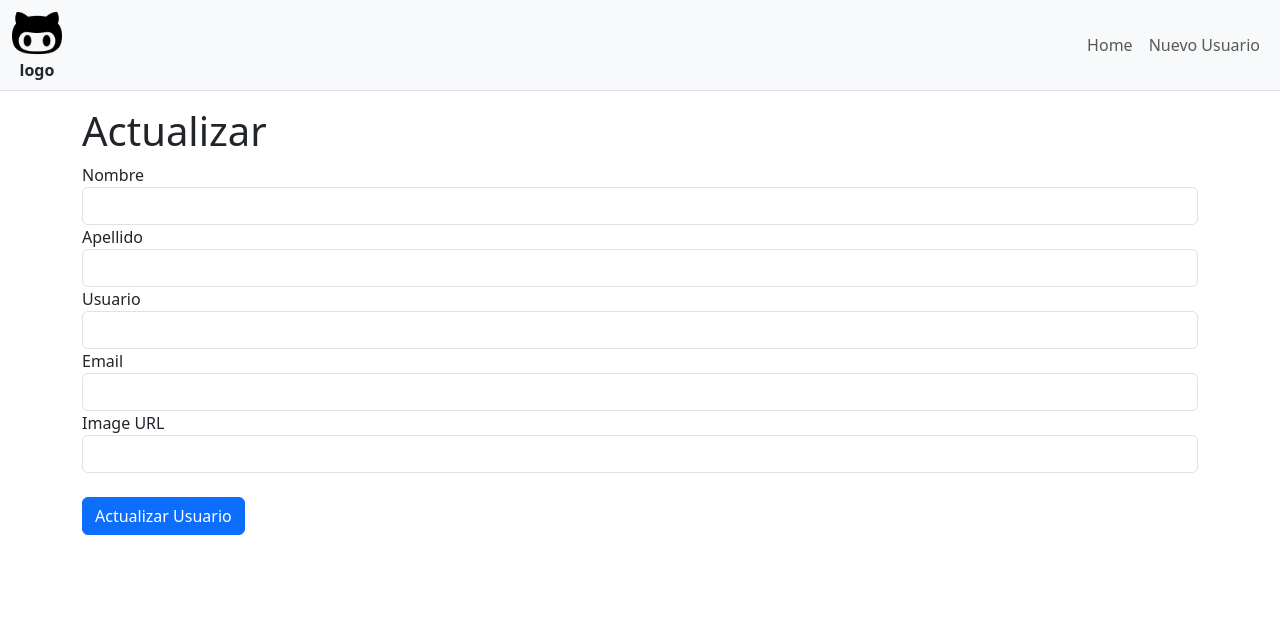
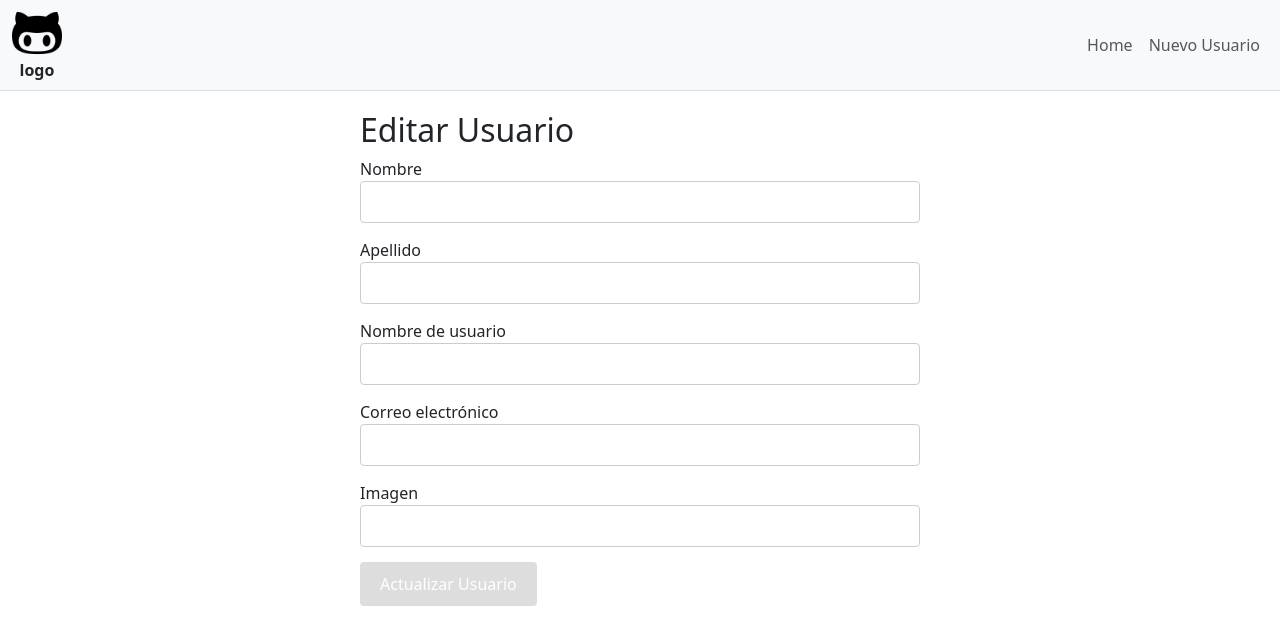
Before and after one commit to PamelaErraes/userApp-actv6, an Angular app: page /updateuser/1 in a window 1280 px wide. Shown: the top 644 px of the page. Built offline with nearby package versions, Linux system fonts and the light colour scheme; no server answers.

Commit message:
he terminado el proyecto  pero esta incompleta

```diff
--- a/src/app/components/home/home.component.html
+++ b/src/app/components/home/home.component.html
@@ -26,7 +26,7 @@
             </button>
 
             <!-- Borrar -->
-            <button class="d-flex flex-column btn btn-light align-items-center p-2" (click)="deleteUser(usuario.id)">
+            <button class="d-flex flex-column btn btn-light align-items-center p-2" (click)="deleteUser(usuario._id)">
               <i class="bi bi-trash" style="font-size: 1.5rem;"></i>
               <span style="font-size: 0.9rem;">Eliminar</span>
             </button>
@@ -45,9 +45,18 @@
   </div>
   <!-- Paginación -->
   <nav class="mt-4">
-    <ul class="justify-content-center pagination">
-      <li class="page-item"><a class="page-link" href="#">1</a></li>
-      <li class="page-item"><a class="page-link" href="#">2</a></li>
-      <li class="page-item"><a class="page-link" href="#">3</a></li>
+    <ul class="pagination justify-content-center">
+      <li class="page-item" [class.disabled]="currentPage === 1">
+        <a class="page-link" (click)="changePage(currentPage - 1)">Anterior</a>
+      </li>
+      @for(page of pages; track page) {
+        <li class="page-item" [class.active]="currentPage === page">
+          <a class="page-link" (click)="changePage(page)">{{ page }}</a>
+        </li>
+      }
+      <li class="page-item" [class.disabled]="currentPage === totalPages">
+        <a class="page-link" (click)="changePage(currentPage + 1)">Siguiente</a>
+      </li>
     </ul>
   </nav>
+</div>
--- a/src/app/components/home/home.component.ts
+++ b/src/app/components/home/home.component.ts
@@ -13,22 +13,36 @@ import { RouterLink } from '@angular/router';
 })
 export class HomeComponent {
   arrUsuarios: IUser[] = [];
+  currentPage: number = 1;
+  totalPages: number = 1;
+  pages: number[] = [];
   apiService = inject(UserService);
 
   // Cargar usuarios automáticamente al inicializar el componente
- ngOnInit(){
-
-  this.apiService.getAll().subscribe( response =>{
-    this.arrUsuarios = response.results;
-    //console.log(response.results)
-
-  })
+  ngOnInit() {
+    this.loadUsers();
   }
 
-deleteUser(id: number) {
+  loadUsers() {
+    this.apiService.getUsers(this.currentPage).subscribe(response => {
+      this.arrUsuarios = response.results;
+      this.totalPages = response.total_pages;
+      this.pages = Array.from({ length: this.totalPages }, (_, i) => i + 1); // Generar las páginas
+
+    });
+  }
+
+  changePage(page: number): void {
+    if (page >= 1 && page <= this.totalPages) {
+      this.currentPage = page;
+      this.loadUsers(); // Recargar los usuarios de la nueva página
+    }
+  }
+
+  deleteUser(id: string){
     Swal.fire({
       title: '¿Estás seguro?',
-    text: 'Esta acción no se puede deshacer',
+      text: 'No podrás revertir esta acción.',
       icon: 'warning',
       showCancelButton: true,
       confirmButtonColor: '#d33',
@@ -38,16 +52,17 @@ deleteUser(id: number) {
     }).then((result) => {
       if (result.isConfirmed) {
         this.apiService.deleteUser(id).subscribe(() => {
-        this.arrUsuarios = this.arrUsuarios.filter(user => user.id !== id);
+          this.arrUsuarios = this.arrUsuarios.filter(user => user._id !== id);
 
-        // Mostrar mensaje de éxito
-        Swal.fire(
-          'Eliminado',
-          'El usuario ha sido eliminado correctamente',
-          'success'
-        );
+          Swal.fire({
+            title: '¡Eliminado!',
+            text: 'El usuario ha sido eliminado correctamente.',
+            icon: 'success',
+            confirmButtonColor: '#3085d6'
+          });
         });
       }
     });
   }
+
 }
--- a/src/app/components/user-form/user-form.component.css
+++ b/src/app/components/user-form/user-form.component.css
@@ -0,0 +1,40 @@
+.user-form-container {
+    max-width: 600px;
+    margin: 0 auto;
+    padding: 20px;
+  }
+
+  .form-group {
+    margin-bottom: 15px;
+  }
+
+  .form-control {
+    width: 100%;
+    padding: 8px;
+    border: 1px solid #ccc;
+    border-radius: 4px;
+  }
+
+  .is-invalid {
+    border-color: red;
+  }
+
+  .invalid-feedback {
+    color: red;
+    font-size: 12px;
+  }
+
+  .btn {
+    padding: 10px 20px;
+    border: none;
+    background-color: #007bff;
+    color: white;
+    font-size: 16px;
+    border-radius: 4px;
+    cursor: pointer;
+  }
+
+  .btn:disabled {
+    background-color: #cccccc;
+    cursor: not-allowed;
+  }
--- a/src/app/components/user-form/user-form.component.html
+++ b/src/app/components/user-form/user-form.component.html
@@ -1,28 +1,74 @@
+<div class="user-form-container ">
+  <h2>{{ isEditMode ? 'Editar Usuario' : 'Crear Usuario' }}</h2>
 
-<div class="container mt-3">
-  <h1> {{isEditMode ? 'Actualizar': 'Nuevo Usuario'}}</h1>
   <form [formGroup]="userForm" (ngSubmit)="submit()">
     <div class="form-group">
       <label for="first_name">Nombre</label>
-          <input type="text" id="first_name"  formControlName="first_name" class="form-control" >
+      <input type="text" id="first_name" formControlName="first_name" class="form-control"
+        [class.is-invalid]="userForm.controls['first_name'].invalid && userForm.controls['first_name'].touched" />
+
+      @if (userForm.controls['first_name'].invalid && userForm.controls['first_name'].touched) {
+      <div class="invalid-feedback">
+        El nombre es obligatorio.
       </div>
+      }
+    </div>
+
     <div class="form-group">
       <label for="last_name">Apellido</label>
-          <input type="text" id="last_name" formControlName="last_name" class="form-control" >
+      <input type="text" id="last_name" formControlName="last_name" class="form-control"
+        [class.is-invalid]="userForm.controls['last_name'].invalid && userForm.controls['last_name'].touched" />
+
+
+      @if (userForm.controls['last_name'].invalid && userForm.controls['last_name'].touched) {
+      <div class="invalid-feedback">
+        El apellido es obligatorio.
       </div>
-        <div class="form-group">
-          <label for="username">Usuario</label>
-          <input type="text" id="username" formControlName="username" class="form-control">
-        </div>
-        <div class="form-group">
-          <label for="email">Email</label>
-          <input type="email" id="email" formControlName="email" class="form-control">
-        </div>
-        <div class="form-group">
-          <label for="image">Image URL</label>
-          <input type="text" id="image" formControlName="image" class="form-control">
-        </div>
-        <button type="submit" class="btn btn-primary  mt-4">{{ isEditMode ? 'Actualizar Usuario' : 'Crear Usuario' }}</button>
-      </form>
+      }
 
     </div>
+
+    <div class="form-group">
+      <label for="username">Nombre de usuario</label>
+      <input type="text" id="username" formControlName="username" class="form-control"
+        [class.is-invalid]="userForm.controls['username'].invalid && userForm.controls['username'].touched" />
+      @if (userForm.controls['username'].invalid && userForm.controls['username'].touched) {
+      <div class="invalid-feedback">
+        El nombre de usuario es obligatorio.
+      </div>
+      }
+
+    </div>
+
+    <div class="form-group">
+      <label for="email">Correo electrónico</label>
+      <input type="email" id="email" formControlName="email" class="form-control"
+        [class.is-invalid]="userForm.controls['email'].invalid && userForm.controls['email'].touched" />
+
+      @if (userForm.controls['email'].invalid && userForm.controls['email'].touched) {
+      <div class="invalid-feedback">
+        Debe ser un correo electrónico válido.
+      </div>
+      }
+    </div>
+
+    <div class="form-group">
+      <label for="image">Imagen</label>
+      <input type="text" id="image" formControlName="image" class="form-control"
+        [class.is-invalid]="userForm.controls['image'].invalid && userForm.controls['image'].touched" />
+
+
+      @if (userForm.controls['image'].invalid && userForm.controls['image'].touched) {
+      <div class="invalid-feedback">
+        La imagen es obligatoria.
+      </div>
+      }
+    </div>
+
+    <div class="form-group">
+      <button type="submit" class="btn btn-primary" [disabled]="userForm.invalid">
+        {{ isEditMode ? 'Actualizar Usuario' : 'Crear Usuario' }}
+      </button>
+    </div>
+  </form>
+</div>
--- a/src/app/services/user.service.ts
+++ b/src/app/services/user.service.ts
@@ -12,9 +12,11 @@ export class UserService {
   private httpClient = inject(HttpClient);
 
   //obtener todos los usuarios
-  getAll(): Observable<IResponse> {
-    return this.httpClient.get<IResponse>(this.baseUrl);
+  getUsers(page: number = 1): Observable<IResponse> {
+    return this.httpClient.get<IResponse>(`${this.baseUrl}?page=${page}`);
   }
+
+
 
   // getAllPromise(): Promise<IResponse> {
   //   return lastValueFrom(this.httpClient.get<IResponse>(this.baseUrl));
@@ -24,6 +26,7 @@ export class UserService {
   getUserById(_id: string): Observable<IUser> {
     return this.httpClient.get<IUser>(`${this.baseUrl}/${_id}`);
   }
+
 
   // Método para crear un nuevo usuario
   createUser(user: IUser): Observable<IUser> {
@@ -35,13 +38,12 @@ export class UserService {
     return this.httpClient.put<IUser>(`${this.baseUrl}/${id}`, user);
   }
   //Eliminar un usuario
-  deleteUser(id: number): Observable<any> {
+  deleteUser(id: string): Observable<any> {
     return this.httpClient.delete(`${this.baseUrl}/${id}`);
   }
 
-  deleteUse(userId: string): Observable<void> {
-    return this.httpClient.delete<void>(`${this.baseUrl}/${userId}`);
-  }
+
+
 
 
 }
```
Also changed, not shown: src/app/components/user-detail/user-detail.component.ts (+52 -13 lines). Lines whose indentation alone changed are shown as unchanged.
